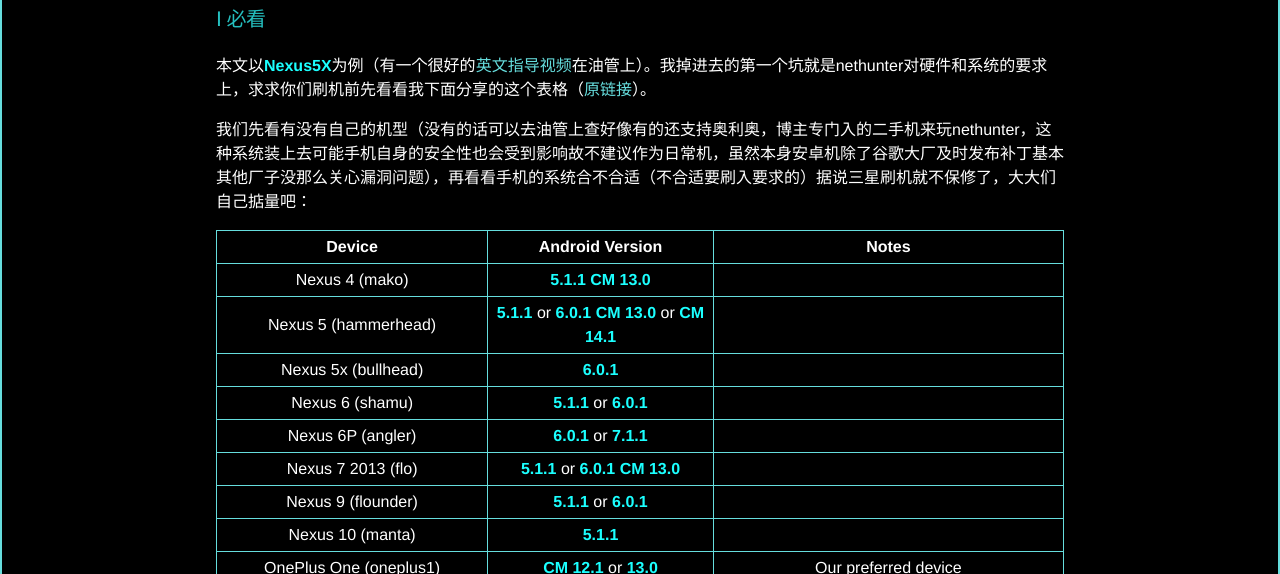
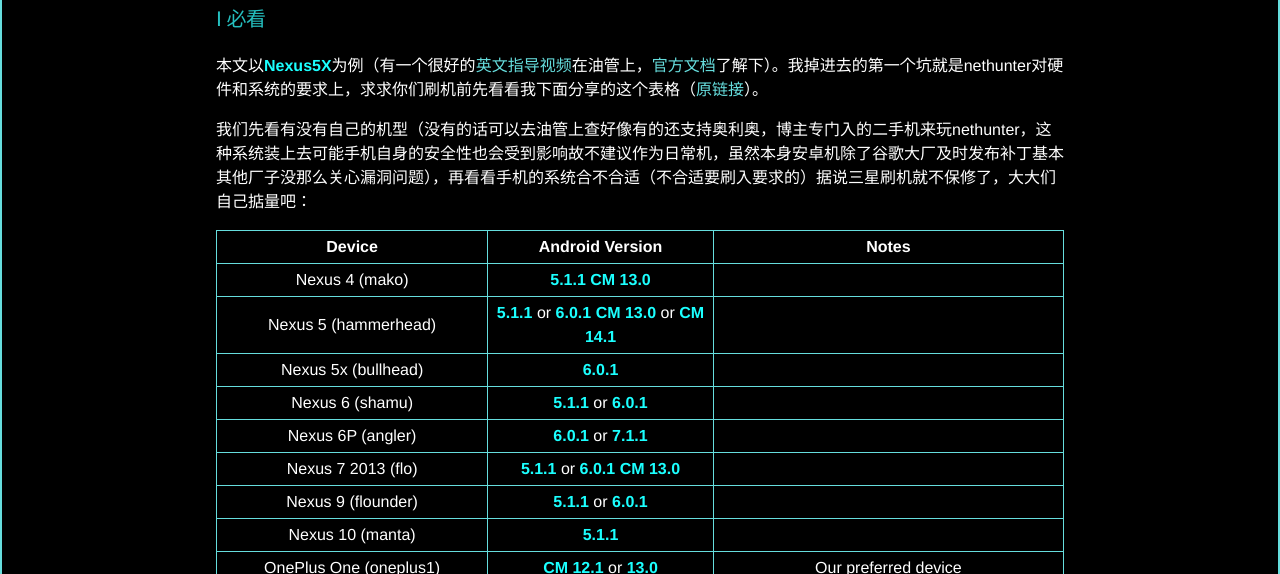
Before and after one commit to nec2017/nec2017.github.io, a Jekyll site: the page built from _posts/2018-8-24-nethunter.md, in a window 1280 px wide and 900 px high, cut to the strip 326-900 px from the top of the window. Built offline with Jekyll 4.4.1, drawn with Linux system fonts in a browser that asks for light colours.

```diff
--- a/_posts/2018-8-24-nethunter.md
+++ b/_posts/2018-8-24-nethunter.md
@@ -17,7 +17,7 @@ tags:
 
 ### Ⅰ 必看
 
-本文以<strong>Nexus5X</strong>为例（有一个很好的[英文指导视频](https://www.youtube.com/watch?v=XFmvn7_R9fs)在油管上）。我掉进去的第一个坑就是nethunter对硬件和系统的要求上，求求你们刷机前先看看我下面分享的这个表格（[原链接](https://github.com/offensive-security/kali-nethunter/wiki)）。
+本文以<strong>Nexus5X</strong>为例（有一个很好的[英文指导视频](https://www.youtube.com/watch?v=XFmvn7_R9fs)在油管上，[官方文档](https://github.com/offensive-security/kali-nethunter/wiki)了解下）。我掉进去的第一个坑就是nethunter对硬件和系统的要求上，求求你们刷机前先看看我下面分享的这个表格（[原链接](https://github.com/offensive-security/kali-nethunter/wiki)）。
 
 我们先看有没有自己的机型（没有的话可以去油管上查好像有的还支持奥利奥，博主专门入的二手机来玩nethunter，这种系统装上去可能手机自身的安全性也会受到影响故不建议作为日常机，虽然本身安卓机除了谷歌大厂及时发布补丁基本其他厂子没那么关心漏洞问题），再看看手机的系统合不合适（不合适要刷入要求的）据说三星刷机就不保修了，大大们自己掂量吧：
 
```
Also changed, not shown: resources/index.md (+1 -1 lines).
